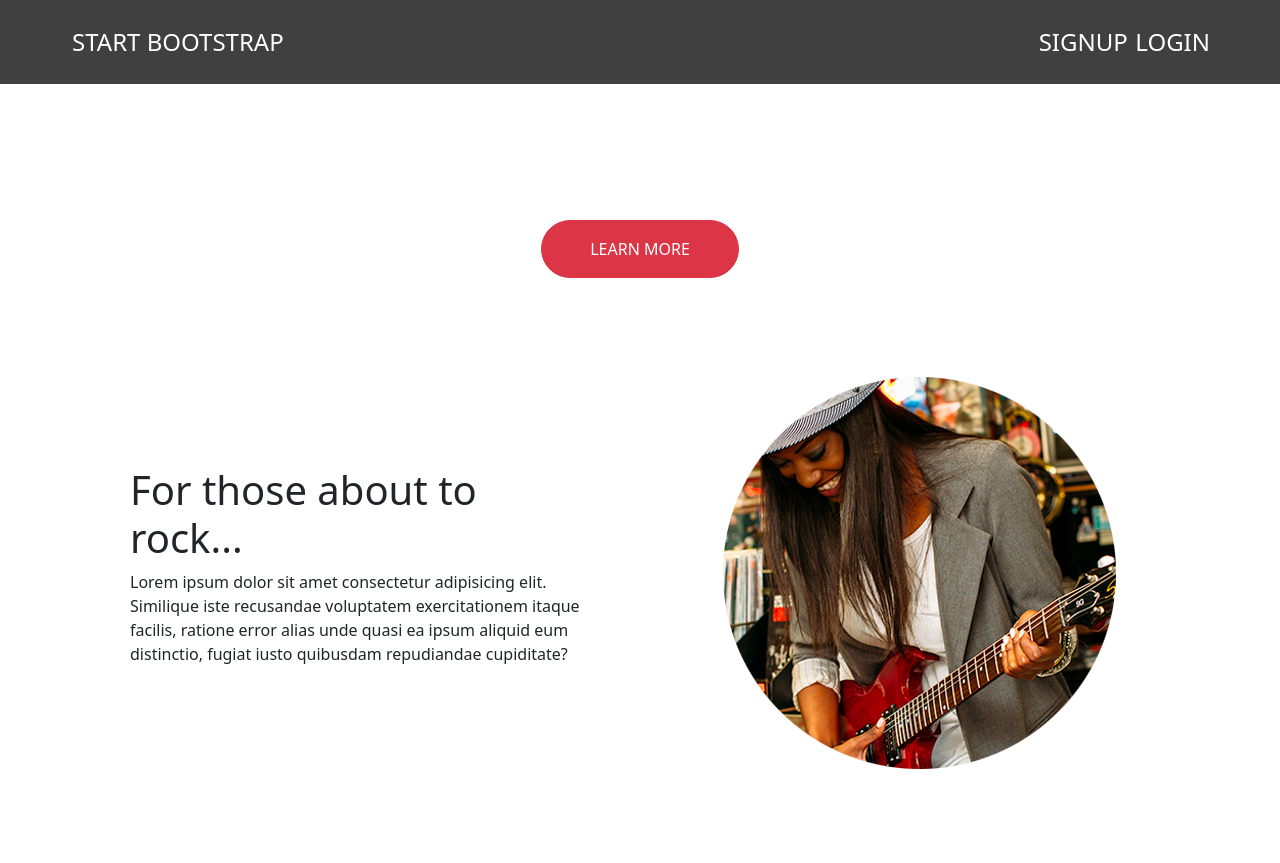
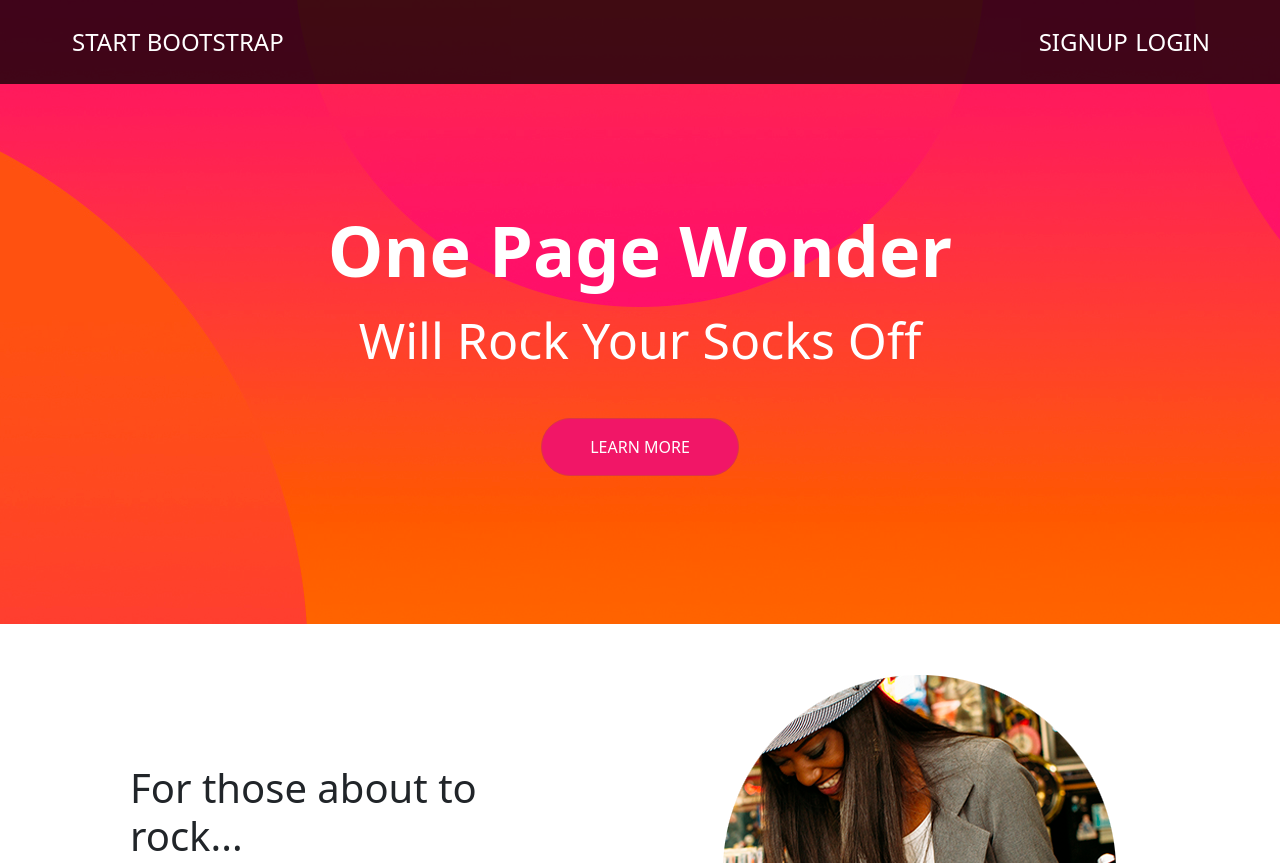
Before and after one commit to Tessmannjr/diw3, a plain HTML site: page teste.html in a window 1280 px wide. Shown: the top 863 px of the page. Drawn offline with nearby package versions, Linux system fonts and the light colour scheme; files whose address does not match are found by name.

Commit message:
Update teste.html

```diff
--- a/teste.html
+++ b/teste.html
@@ -11,7 +11,7 @@
     <link href="https://cdn.jsdelivr.net/npm/bootstrap@5.2.0-beta1/dist/css/bootstrap.min.css" rel="stylesheet">
 
     <!-- CSS Project -->
-    <link rel="stylesheet" href=".styles.css">
+    <link rel="stylesheet" href="styles.css">
 
 </head>
 
```
